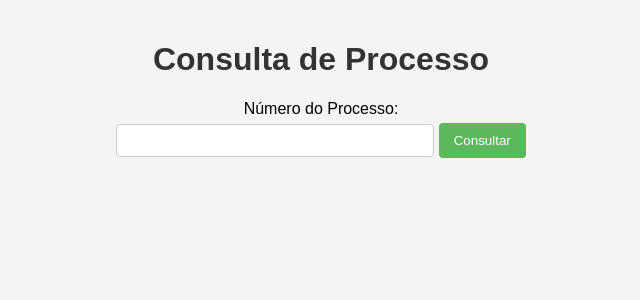
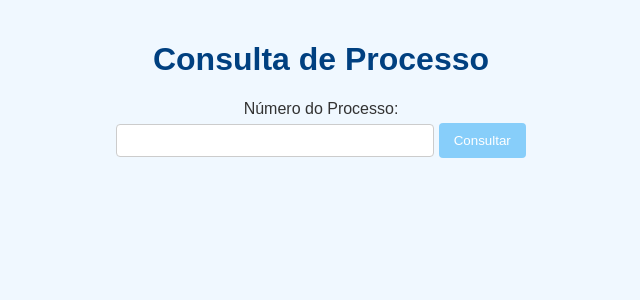
Before and after one commit to higordamasio/api_publica_cnj, a Flask app: page / in a window 1280 px wide. Shown: the top 300 px of the page, without its empty margins (319-959 px from the left). Run offline with Flask 3, Linux system fonts and the light colour scheme.

Commit message:
Alt. estilo app

```diff
--- a/static/styles.css
+++ b/static/styles.css
@@ -2,11 +2,12 @@ body {
     font-family: Arial, sans-serif;
     margin: 0;
     padding: 20px;
-    background-color: #f4f4f4;
+    background-color: #f0f8ff; /* Light blue background */
+    color: #333; /* Dark text for contrast */
 }
 
 h1 {
-    color: #333;
+    color: #004080; /* Dark blue */
     text-align: center;
 }
 
@@ -30,7 +31,7 @@ input[type="text"] {
 
 button {
     padding: 10px 15px;
-    background-color: #5cb85c;
+    background-color: #87cefa; /* Sky blue */
     color: white;
     border: none;
     border-radius: 4px;
@@ -38,7 +39,7 @@ button {
 }
 
 button:hover {
-    background-color: #4cae4c;
+    background-color: #4682b4; /* Steel blue */
 }
 
 ul {
@@ -52,6 +53,7 @@ li {
     padding: 15px;
     border-radius: 4px;
     box-shadow: 0 2px 4px rgba(0, 0, 0, 0.1);
+    border-left: 5px solid #87cefa; /* Sky blue highlight */
 }
 
 details {
@@ -85,8 +87,8 @@ table {
 }
 
 thead {
-    background-color: #e0e0e0;
-    color: #333;
+    background-color: #87cefa; /* Sky blue */
+    color: white;
 }
 
 th, td {
@@ -100,7 +102,7 @@ tr:nth-child(even) {
 }
 
 tr:hover {
-    background-color: #f0f0f0;
+    background-color: #d3ebf8; /* Very light blue on hover */
 }
 
 /* Add spacing between key and details */
```
